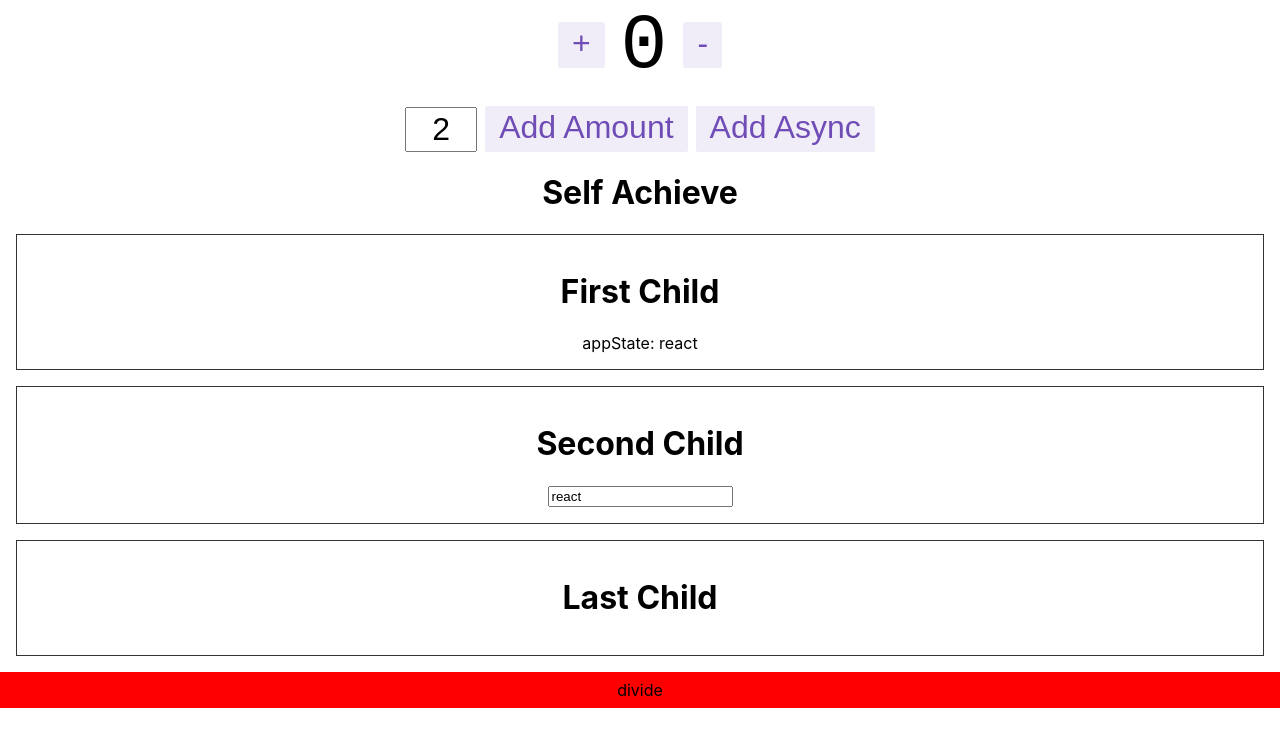
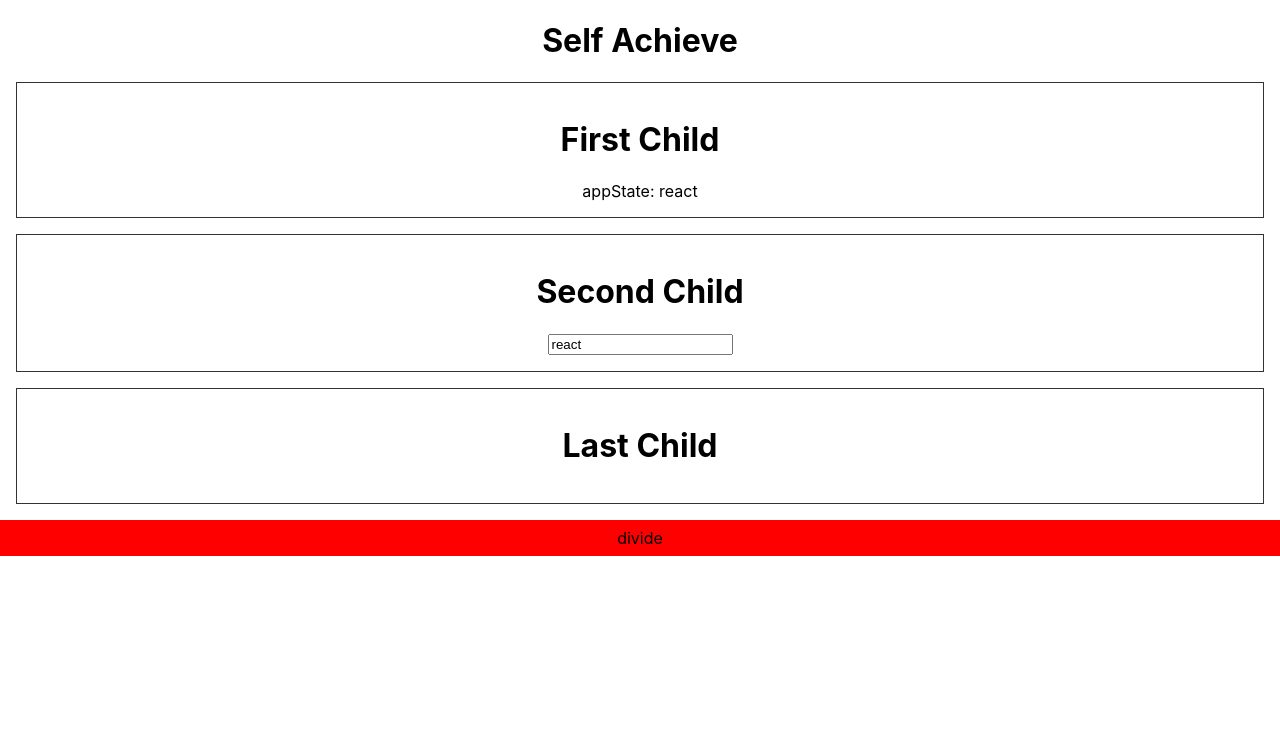
Before and after one commit to bowen-wu/redux-analyze, a React (Create React App) app: page / in a window 1280 px wide. Shown: the top 746 px of the page. Built offline with nearby package versions, Linux system fonts and the light colour scheme.

Commit message:
feat(selfAchieve): 抽离 store 	目前问题：更改 state 后组件不响应

```diff
--- a/src/App.js
+++ b/src/App.js
@@ -7,7 +7,7 @@ import './App.css';
 function App() {
   return (
     <div className="App">
-      <Counter/>
+      {/*<Counter/>*/}
       <SelfAchieve/>
 
       <div className='divide'>divide</div>
--- a/src/features/selfAchieve/index.js
+++ b/src/features/selfAchieve/index.js
@@ -1,12 +1,9 @@
-import React, {useContext, useState} from 'react';
-import {connect, appContext} from './redux';
+import React from 'react';
+import {connect, appContext, store} from './redux';
 
 const SelfAchieve = () => {
-  const [appState, setAppState] = useState({user: {name: 'react', age: 18}});
-
-  const contextValue = {appState, setAppState};
   return (
-    <appContext.Provider value={contextValue}>
+    <appContext.Provider value={store}>
       <h1>Self Achieve</h1>
       <FirstChild/>
       <SecondChild/>
@@ -22,7 +19,7 @@ const FirstChild = connect(({state}) => {
   return (
     <div className='child'>
       <h1>First Child</h1>
-      appState: {state.appState.user.name}
+      appState: {state.user.name}
     </div>
   );
 });
@@ -39,7 +36,7 @@ const SecondChild = connect(({updateState, state}) => {
   return (
     <div className='child'>
       <h1>Second Child</h1>
-      <input type="text" value={state.appState.user.name} onChange={onChange}/>
+      <input type="text" value={state.user.name} onChange={onChange}/>
     </div>
   );
 });
--- a/src/features/selfAchieve/reducers.js
+++ b/src/features/selfAchieve/reducers.js
@@ -1,4 +1,5 @@
 const reducers = (state, action) => {
+  console.log('state -> ', state);
   switch (action.type) {
     case 'updateUserName':
       return {
--- a/src/features/selfAchieve/redux.js
+++ b/src/features/selfAchieve/redux.js
@@ -1,5 +1,12 @@
 import React, {useContext} from 'react';
 import reducers from './reducers';
+
+export const store = {
+  state: {user: {name: 'react', age: 18}},
+  setState(newState) {
+    store.state = newState;
+  }
+}
 
 export const appContext = React.createContext(null);
 
@@ -7,8 +14,9 @@ export const connect = component => props => {
   const appContextValue = useContext(appContext);
 
   const updateState = (action) => {
-    appContextValue.setAppState(reducers(appContextValue.appState, action));
+    console.log(action);
+    appContextValue.setState(reducers(appContextValue.state, action));
   };
 
-  return React.createElement(component, {updateState, state: appContextValue}, props.children);
+  return React.createElement(component, {updateState, state: appContextValue.state}, props.children);
 };
```
